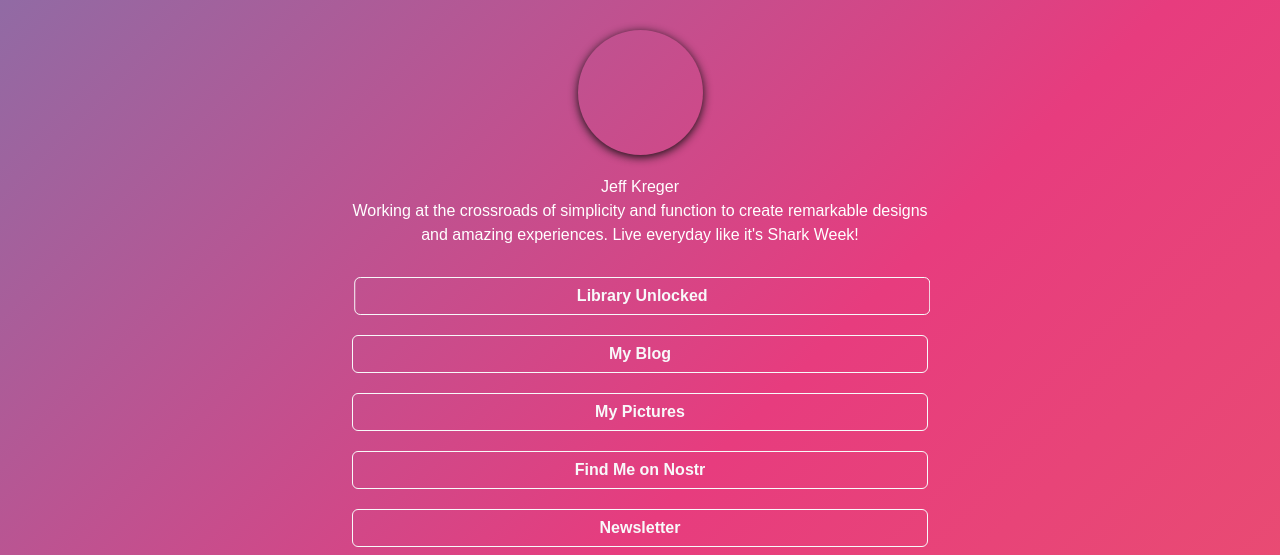
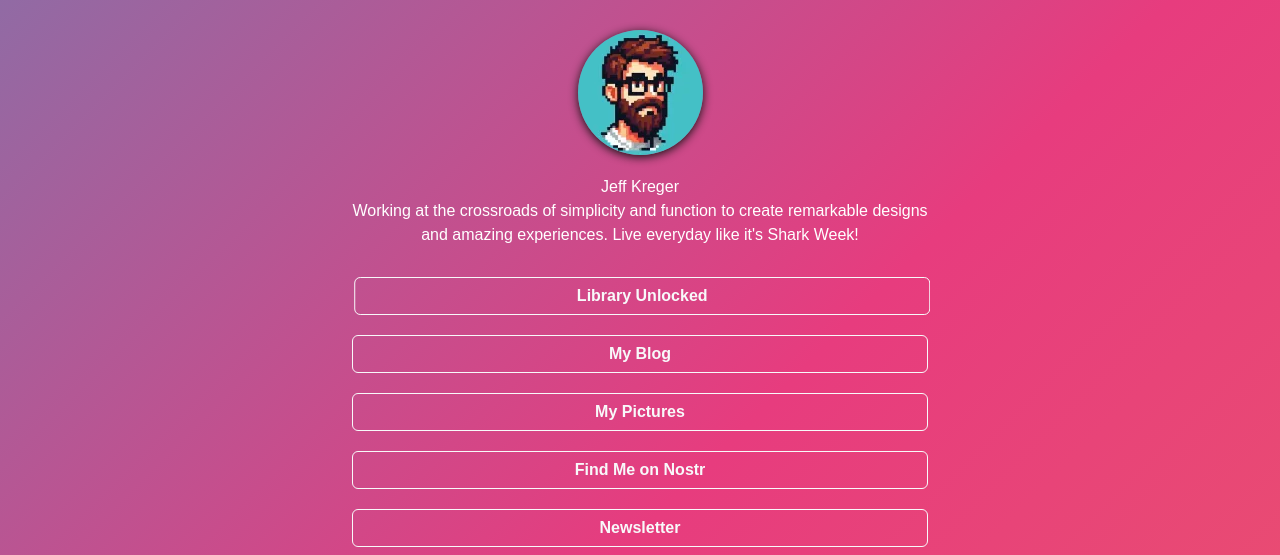
Before and after one commit to WhosYourZombie/iamjeff.github.io, a plain HTML site: page index.html in a window 1280 px wide. Shown: the top 555 px of the page. Drawn offline with Linux system fonts and the light colour scheme.

Commit message:
Update style.css

```diff
--- a/assets/style.css
+++ b/assets/style.css
@@ -219,7 +219,7 @@ body {
 .profilepic {
   width: 125px;
   height: 125px;
-  background-image: url("../pics/profilepic.webp");
+  background-image: url("../images/profilepic.webp");
   border-radius: 50%;
   margin: 0 auto;
   box-shadow: 0 2px 10px #111;
```
